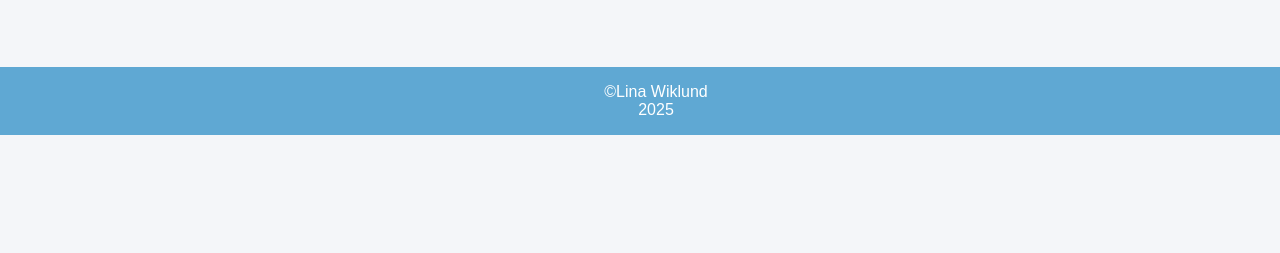
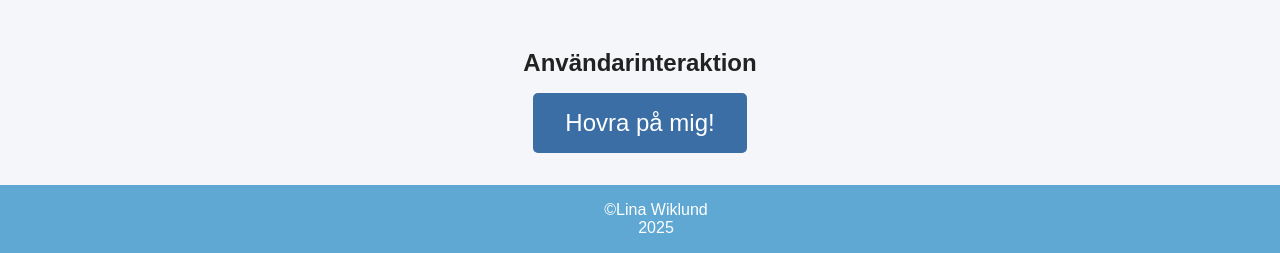
Before and after one commit to linaling92ll-sys/CSS-Preproccesorer-main, a website built with Vite: page animering.html in a window 1280 px wide. Shown: the part 665-918 px from the top of the page. Before the commit the page ends 800 px from the top, so only its background shows below. Built offline with nearby package versions, Linux system fonts and the light colour scheme.

Commit message:
har fixat en animation på en knapp

```diff
--- a/animering.html
+++ b/animering.html
@@ -33,6 +33,8 @@
 
         </section>
         <section>
+            <h2>Användarinteraktion</h2>
+            <button class="animate-btn">Hovra på mig!</button>
 
         </section>
 
--- a/src/scss/layout/_animations.scss
+++ b/src/scss/layout/_animations.scss
@@ -33,7 +33,6 @@
         transform: translateX(0);
     }
 }
-
 .moving-image {
     width: 200px;
     height: auto;
@@ -41,3 +40,18 @@
     margin: 2rem auto;
     animation: slideAcross 5s infinite ease-in-out;
 }
+
+.animate-btn {
+    padding:1rem 2rem;
+    background-color: vars.$primary-color;
+    color: white;
+    border: none;
+    border-radius: 5px;
+    font-size: 1.5rem;
+    cursor: pointer;
+    transition: transform 0.3s ease, background-color 0.3s ease;
+}
+.animate-btn:hover {
+    transform: scale(1.2) rotate(5deg);
+    background-color: red;
+}
--- a/vite.config.js
+++ b/vite.config.js
@@ -9,7 +9,8 @@ export default defineConfig({
     rollupOptions: {
       input: {
         main: resolve(__dirname, 'index.html'),
-        about: resolve(__dirname, 'sass.html')
+        about: resolve(__dirname, 'sass.html'),
+        animation: resolve(__dirname, 'animering.html')
       }
     }
   }
```
Also changed, not shown: index.html (+1 -0 lines), sass.html (+1 -1 lines), src/scss/base/_typography.scss (line endings or trailing spaces).
